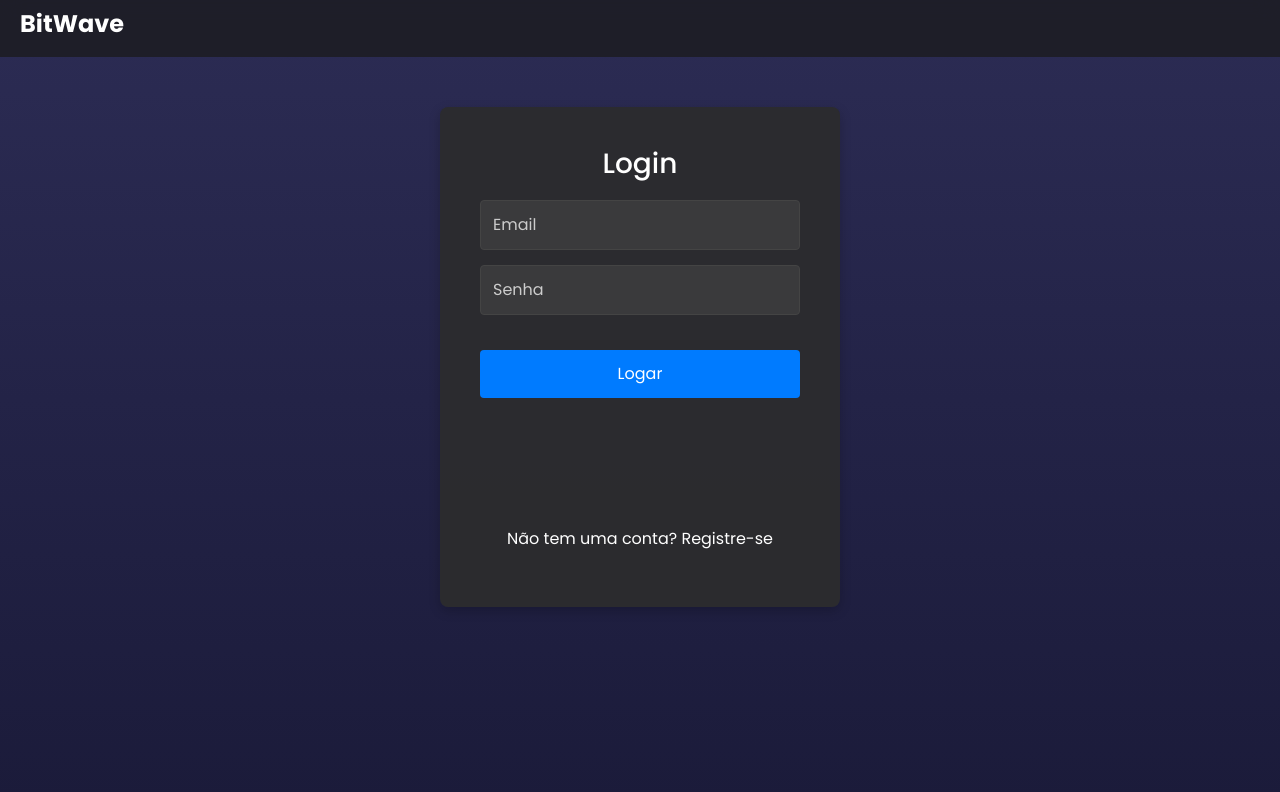
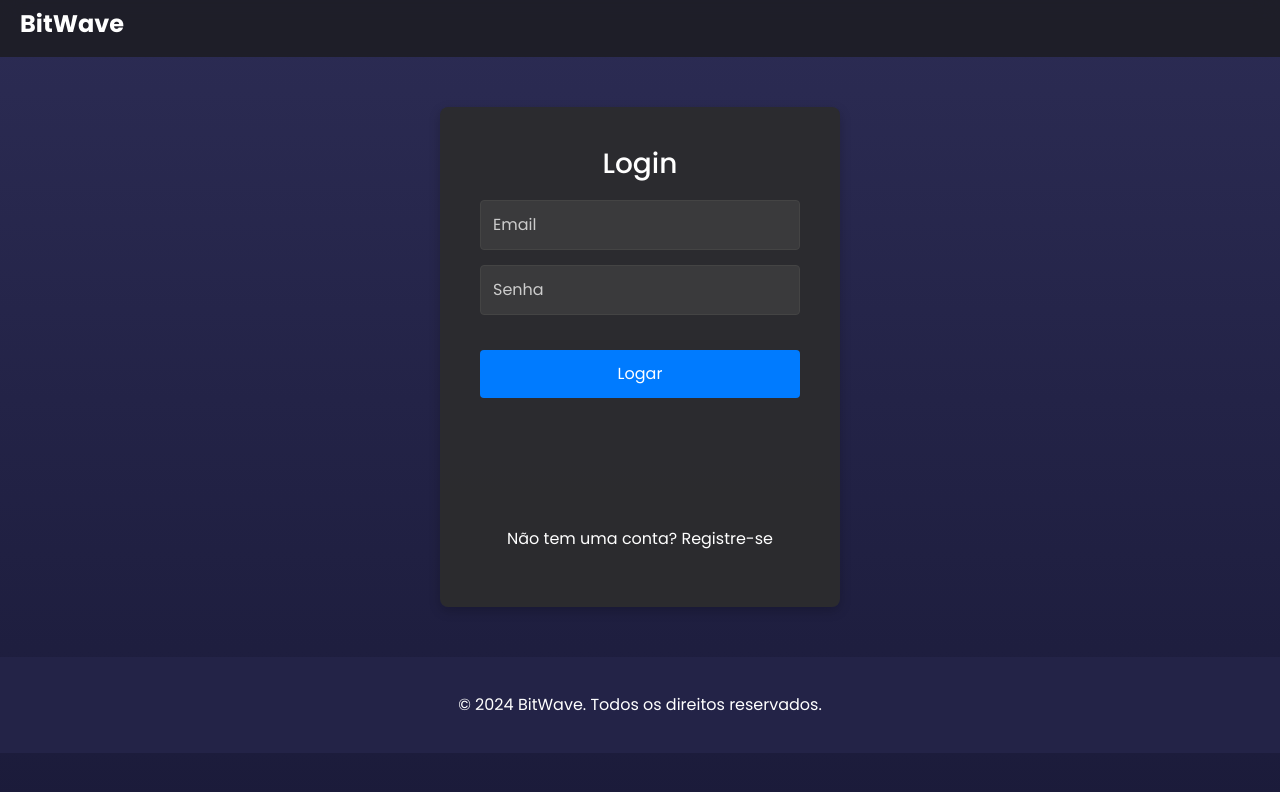
Before and after one commit to pedroportales/BitWave, a React (Vite) app: page /Login in a window 1280 px wide. Shown: the top 792 px of the page. Built offline with nearby package versions, Linux system fonts and the light colour scheme.

Commit message:
fix footer top

```diff
--- a/src/pages/Cadastro/index.jsx
+++ b/src/pages/Cadastro/index.jsx
@@ -26,7 +26,7 @@ function Cadastro() {
       <div className="container">
         <form onSubmit={handleSubmit}>
           <div className='row mt-3'>
-              <h1>Cadastro de Usuário</h1>
+            <h1>Cadastro de Usuário</h1>
           </div>
           <input name="Nome" type="text" placeholder="Nome" required />
           <input name="Email" type="email" placeholder="Email" required />
@@ -54,7 +54,9 @@ function Cadastro() {
         </form>
       </div>
       <footer className="footer">
-        <p>© 2024 BitWave. Todos os direitos reservados.</p>
+        <div className='row mt-3'>
+          <p>© 2024 BitWave. Todos os direitos reservados.</p>
+        </div>
       </footer>
     </div>
   );
--- a/src/pages/Login/login.jsx
+++ b/src/pages/Login/login.jsx
@@ -20,6 +20,11 @@ function Login() {
           <p>Não tem uma conta? <Link to='/Cadastro'>Registre-se</Link></p>
         </div>
       </div>
+      <footer className="footer">
+        <div className='row mt-3'>
+          <p>© 2024 BitWave. Todos os direitos reservados.</p>
+        </div>
+      </footer>
     </div>
   );
 }
--- a/src/pages/home/home.jsx
+++ b/src/pages/home/home.jsx
@@ -80,9 +80,11 @@ function Home() {
                     </div>
                 </section>
             </main>
-            {/* <footer className="footer" id="contact">
-                <p>&copy; 2024 BitWave. Todos os direitos reservados.</p>
-            </footer> */}
+            <footer className="footer">
+                <div className='row mt-3'>
+                    <p>© 2024 BitWave. Todos os direitos reservados.</p>
+                </div>
+            </footer>
         </div>
     );
 }
```
